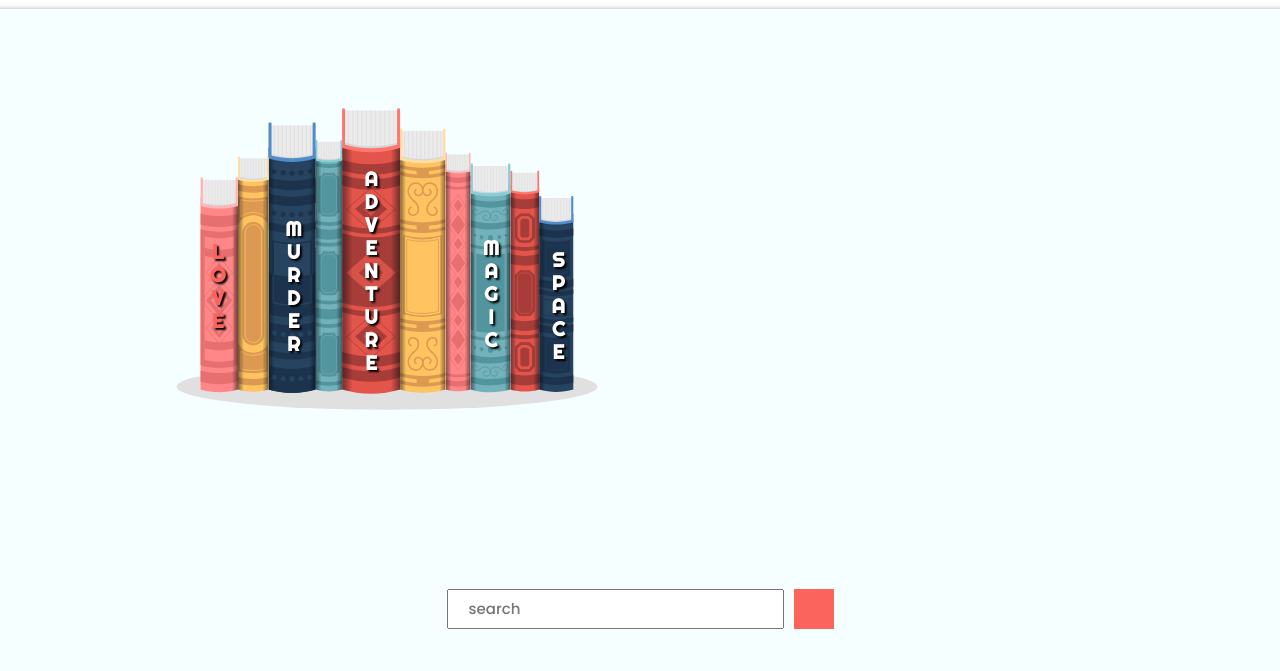
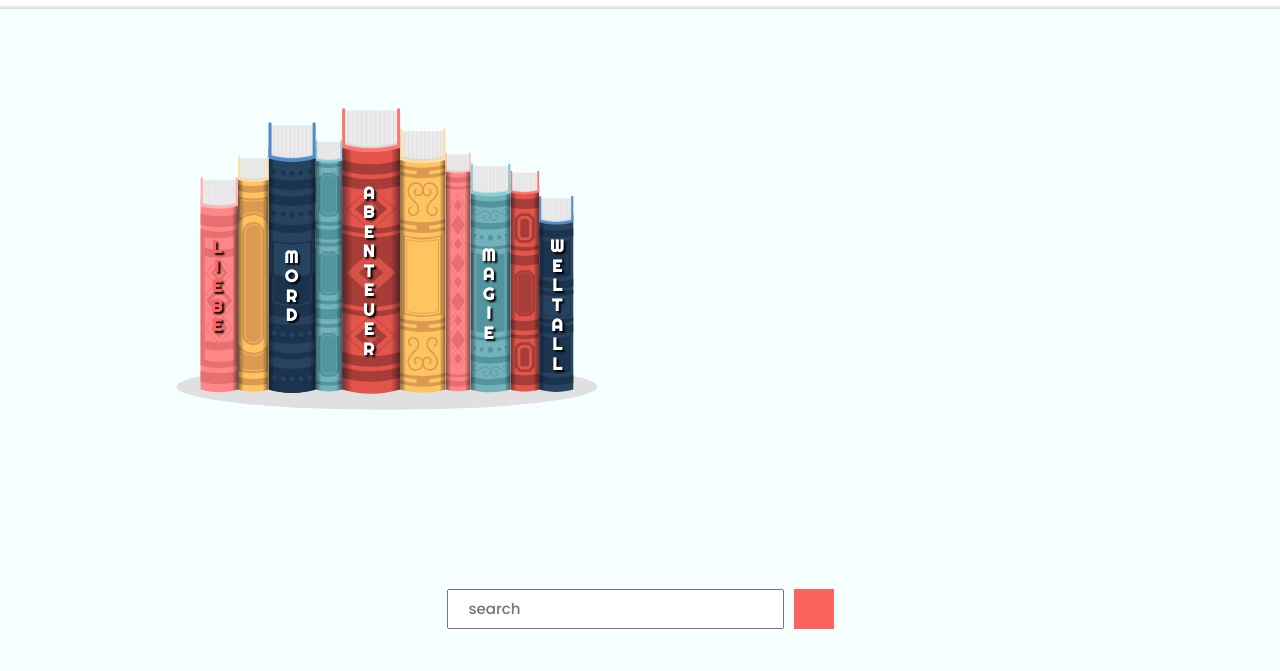
Before and after one commit to lordponchik/my-book, a website built with Parcel: page src/catalog.html in a window 1280 px wide. Shown: the part 81-752 px from the top of the page. Built offline with nearby package versions, Linux system fonts and the light colour scheme; no server answers; what tui-pagination would draw is missing.

Commit message:
change subgect auf germany

```diff
--- a/src/catalog.html
+++ b/src/catalog.html
@@ -50,28 +50,28 @@
               <div class="hero__wrapper hero__wrapper--genres">
                 <ul class="category list">
                   <li class="category__item">
-                    <button class="category__btn active" type="button" data-name="love">
-                      L<br />o<br />v<br />e<br />
+                    <button class="category__btn active" type="button" data-name="liebe">
+                      L<br />i<br />e<br />b<br />e
                     </button>
                   </li>
                   <li class="category__item">
-                    <button class="category__btn" type="button" data-name="murder">
-                      M<br />u<br />r<br />d<br />e<br />r<br />
+                    <button class="category__btn" type="button" data-name="mord">
+                      M<br />o<br />r<br />d<br />
                     </button>
                   </li>
                   <li class="category__item">
-                    <button class="category__btn" type="button" data-name="adventure">
-                      A<br />d<br />v<br />e<br />n<br />t<br />u<br />r<br />e<br />
+                    <button class="category__btn" type="button" data-name="abenteuer">
+                      A<br />b<br />e<br />n<br />t<br />e<br />u<br />e<br />r<br />
                     </button>
                   </li>
                   <li class="category__item">
-                    <button class="category__btn" type="button" data-name="magic">
-                      M<br />a<br />g<br />i<br />c<br />
+                    <button class="category__btn" type="button" data-name="magie">
+                      M<br />a<br />g<br />i<br />e<br />
                     </button>
                   </li>
                   <li class="category__item">
-                    <button class="category__btn" type="button" data-name="space">
-                      S<br />p<br />a<br />c<br />e<br />
+                    <button class="category__btn" type="button" data-name="weltall">
+                      W<br />e<br />l<br />t<br />a<br />l<br />l
                     </button>
                   </li>
                 </ul>
--- a/src/script/loadCatalog.js
+++ b/src/script/loadCatalog.js
@@ -6,7 +6,7 @@ import { renderBooks } from './renderBooks';
 const catalogEl = document.querySelector('.sect-catalog__wrapper');
 const catalogInput = document.querySelector('.sect-catalog__input');
 const catalogSubmit = document.querySelector('.sect-catalog__submit');
-let search = 'love';
+let search = 'liebe';
 
 catalogEl.innerHTML = '';
 fetchCatalog(search)
--- a/src/script/loadCatalogHeroSubject.js
+++ b/src/script/loadCatalogHeroSubject.js
@@ -5,7 +5,7 @@ const genreEl = document.querySelector('.hero__wrapper--genre');
 const genreBtnEl = document.querySelector('.category');
 let activeСurrentBtnEl = genreBtnEl.querySelector('.category__btn.active');
 
-fetchGenre('love').then(data => {
+fetchGenre('liebe').then(data => {
   genreEl.innerHTML = renderBooks(data, 'genre', true);
 });
 
--- a/src/scss/layout/_hero-catalog.scss
+++ b/src/scss/layout/_hero-catalog.scss
@@ -63,7 +63,7 @@
 .category__btn {
   font-family: $secondary-font-family;
   text-transform: uppercase;
-  font-size: 20px;
+  font-size: 17px;
   font-weight: 600;
   border-style: none;
   background-color: transparent;
```
